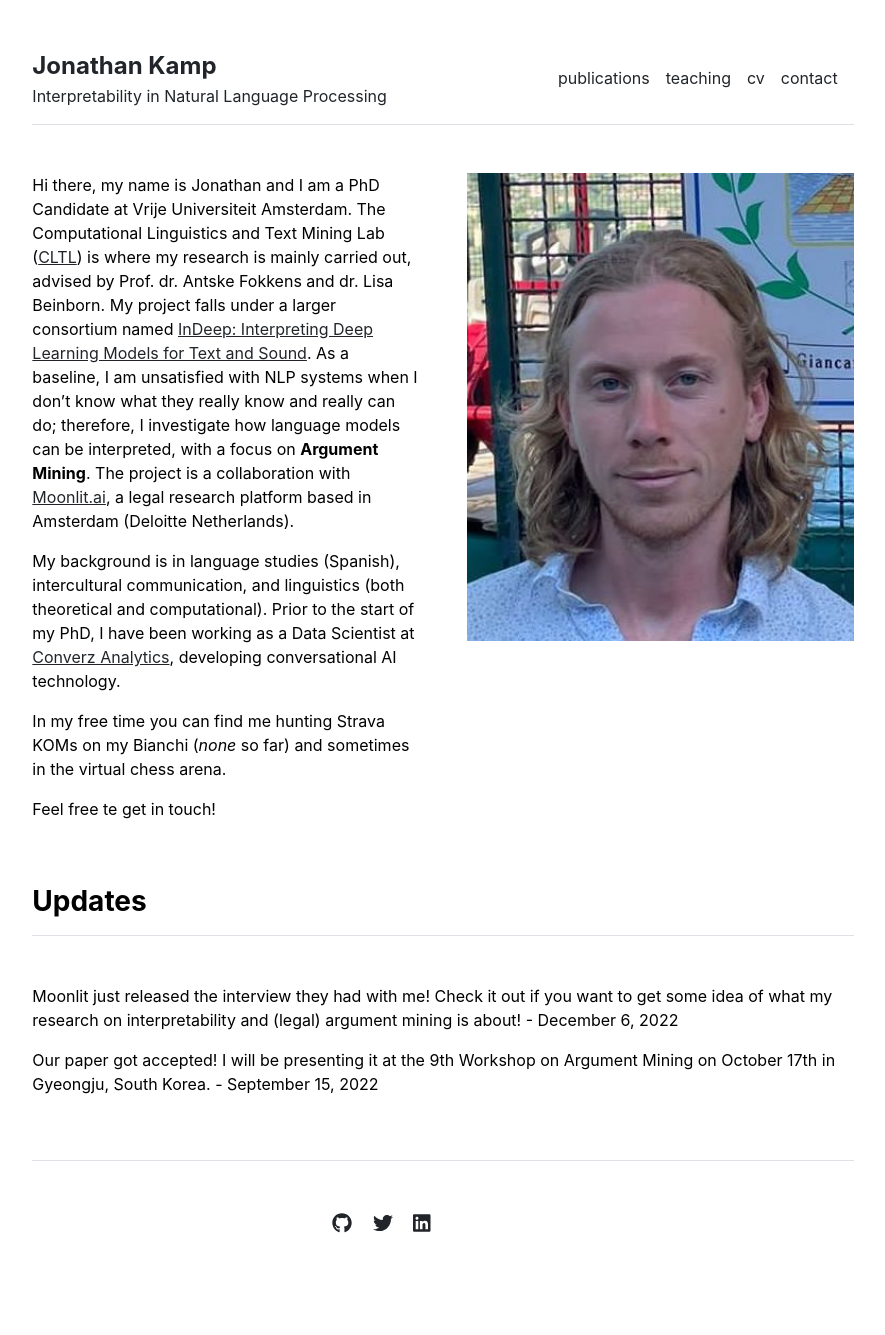
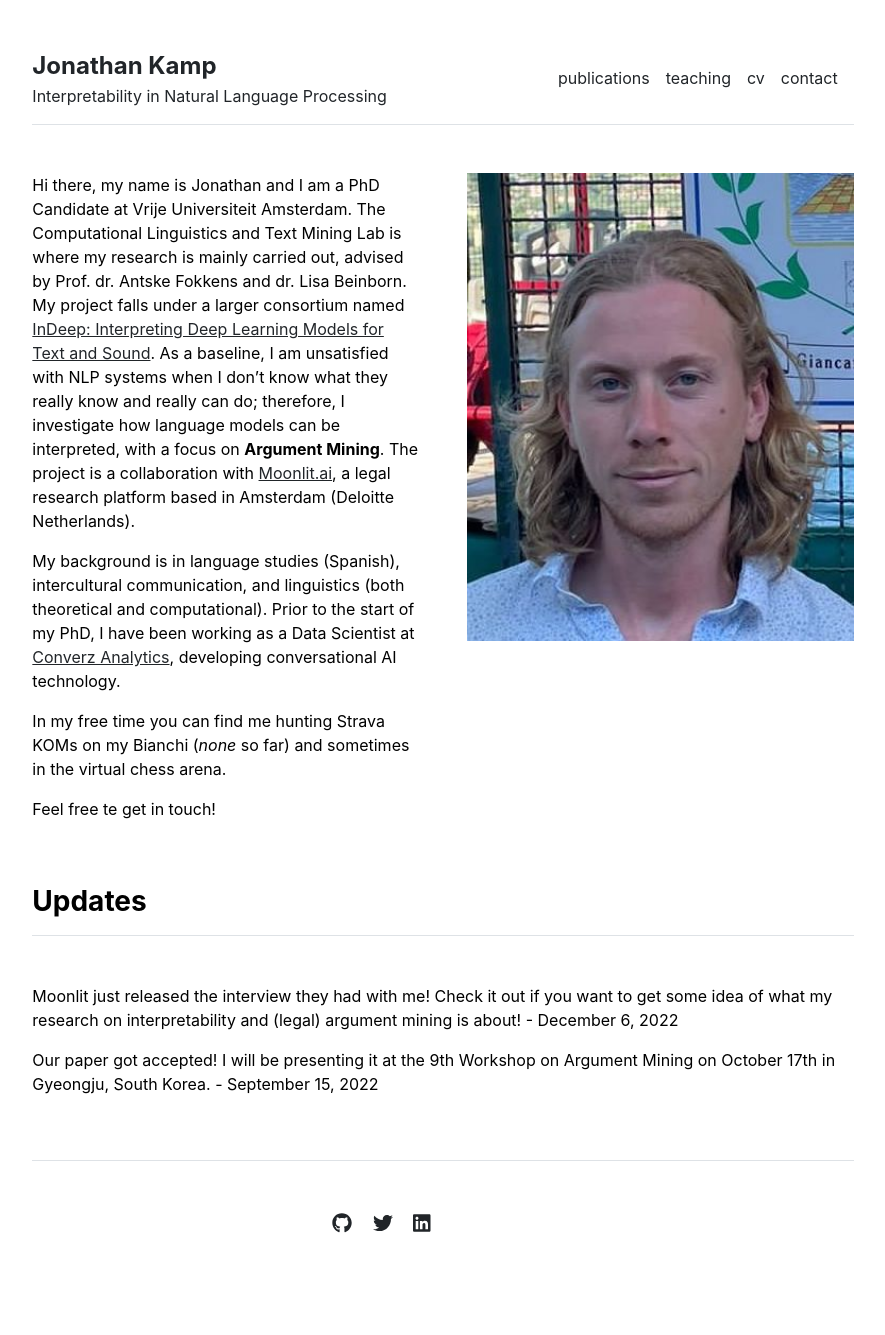
Before and after one commit to jbkamp/jbkamp.github.io, a Jekyll site: the page built from index.md, in a window 1280 px wide. Shown: the whole page, without its empty margins (197-1082 px from the left). Built offline with Jekyll 4.4.1, drawn with Linux system fonts in a browser that asks for light colours.

Commit message:
removed cltl link

```diff
--- a/index.md
+++ b/index.md
@@ -3,7 +3,7 @@ layout: home
 title: "Home"
 ---
 
-Hi there, my name is Jonathan and I am a PhD Candidate at Vrije Universiteit Amsterdam. The Computational Linguistics and Text Mining Lab (<a href="//www.cltl.nl">CLTL</a>) is where my research is mainly carried out, advised by Prof. dr. Antske Fokkens and dr. Lisa Beinborn. My project falls under a larger consortium named <a href="https://interpretingdl.github.io/">InDeep: Interpreting Deep Learning Models for Text and Sound</a>. As a baseline, I am unsatisfied with NLP systems when I don't know what they really know and really can do; therefore, I investigate how language models can be interpreted, with a focus on <b>Argument Mining</b>. The project is a collaboration with <a href="https://moonlit.ai">Moonlit.ai</a>, a legal research platform based in Amsterdam (Deloitte Netherlands).
+Hi there, my name is Jonathan and I am a PhD Candidate at Vrije Universiteit Amsterdam. The Computational Linguistics and Text Mining Lab is where my research is mainly carried out, advised by Prof. dr. Antske Fokkens and dr. Lisa Beinborn. My project falls under a larger consortium named <a href="https://interpretingdl.github.io/">InDeep: Interpreting Deep Learning Models for Text and Sound</a>. As a baseline, I am unsatisfied with NLP systems when I don't know what they really know and really can do; therefore, I investigate how language models can be interpreted, with a focus on <b>Argument Mining</b>. The project is a collaboration with <a href="https://moonlit.ai">Moonlit.ai</a>, a legal research platform based in Amsterdam (Deloitte Netherlands).
 
 My background is in language studies (Spanish), intercultural communication, and linguistics (both theoretical and computational). Prior to the start of my PhD, I have been working as a Data Scientist at <a href="https://www.converz.co">Converz Analytics</a>, developing conversational AI technology.
 
```
